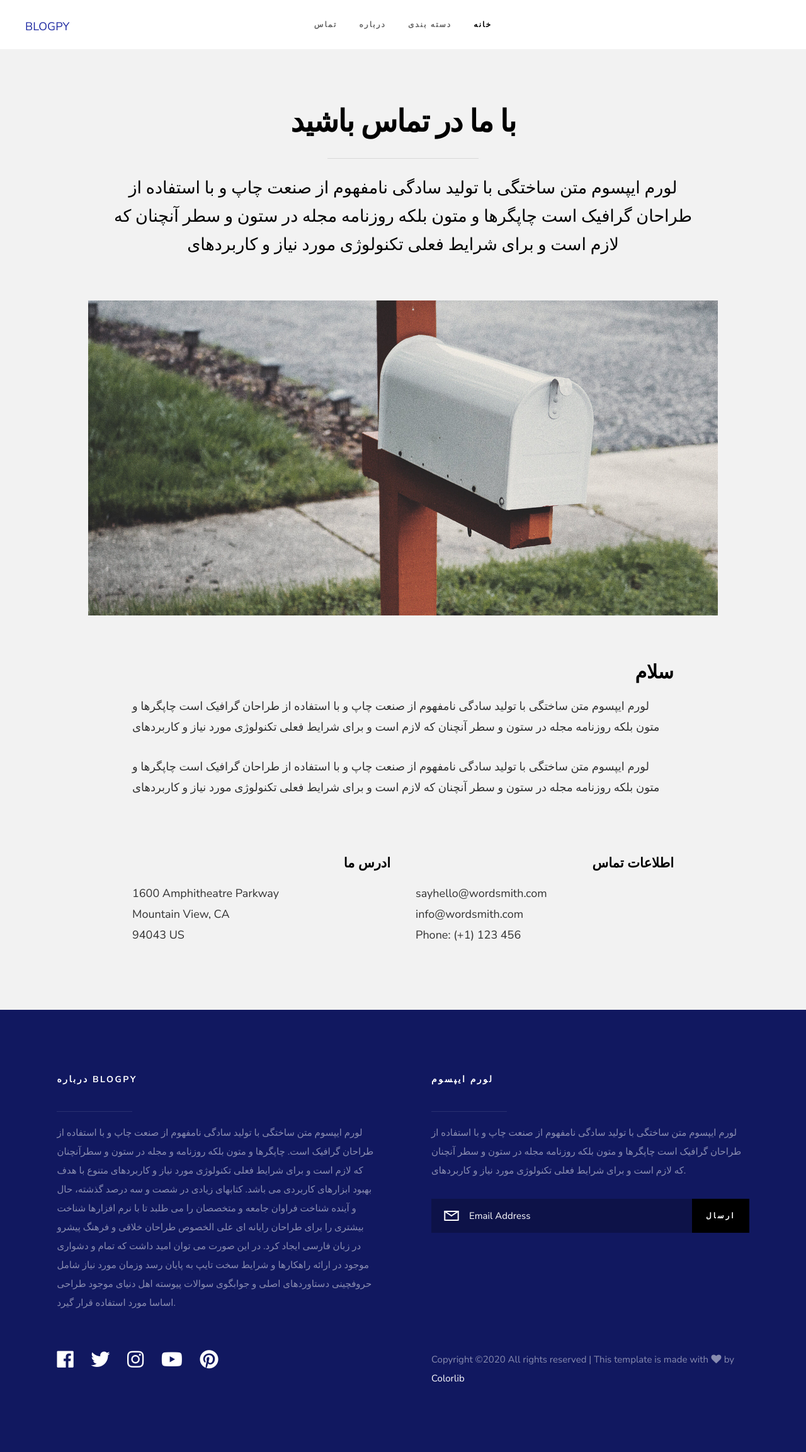
After one commit to mehdi-1987/blogpy, a Django app: page /contact/ in a window 1280 px wide. The commit adds this page. Shown: the whole page at 63% size. Run offline with Django 3.2, Linux system fonts and the light colour scheme; some libraries are stand-ins or nearby versions.

Commit message:
add contactpage

```diff
--- a/blog/models.py
+++ b/blog/models.py
@@ -28,6 +28,8 @@ class Article(models.Model):
     created_at = models.DateTimeField(default=datetime.now , blank= False)
     category = models.ForeignKey('Category',on_delete=models.CASCADE)
     author = models.ForeignKey('UserProfile', on_delete=models.CASCADE)
+    promote = models.BooleanField(default=False)
+
     def __str__(self):
         return self.title
 
--- /dev/null
+++ b/blog/templates/page-contact.html
@@ -0,0 +1,232 @@
+<!DOCTYPE html>
+<html class="no-js" lang="en">
+<head>
+
+    <!--- basic page needs
+    ================================================== -->
+    <meta charset="utf-8">
+    <title>Contact - Blogpy</title>
+    <meta name="description" content="">
+    <meta name="author" content="">
+
+    <!-- mobile specific metas
+    ================================================== -->
+    <meta name="viewport" content="width=device-width, initial-scale=1, maximum-scale=1">
+
+    <!-- CSS
+    ================================================== -->
+    <link rel="stylesheet" href="static/css/base.css">
+    <link rel="stylesheet" href="static/css/vendor.css">
+    <link rel="stylesheet" href="static/css/main.css">
+
+    <!-- script
+    ================================================== -->
+    <script src="static/js/modernizr.js"></script>
+
+    <!-- favicons
+    ================================================== -->
+    <link rel="shortcut icon" href="favicon.ico" type="image/x-icon">
+    <link rel="icon" href="favicon.ico" type="image/x-icon">
+
+</head>
+
+<body id="top">
+
+<!-- preloader
+    ================================================== -->
+    <div id="preloader">
+        <div id="loader" class="dots-fade">
+            <div></div>
+            <div></div>
+            <div></div>
+        </div>
+    </div>
+
+
+    <!-- header
+    ================================================== -->
+<header class="s-header header">
+
+    <div class="header__logo">
+        <a class="logo" href="index.html">
+            BLOGPY
+        </a>
+    </div> <!-- end header__logo -->
+
+    <a class="header__toggle-menu" href="#0" title="Menu"><span>منو</span></a>
+    <nav class="header__nav-wrap">
+
+        <h2 class="header__nav-heading h6">هدایت به</h2>
+
+        <ul class="header__nav">
+            <li><a href="page-contact.html" title="">تماس</a></li>
+            <li><a href="page-about.html" title="">درباره</a></li>
+            <li>
+                <a href="#0" title="">دسته بندی</a>
+            </li>
+
+            <li class="current"><a href="index.html" title="">خانه</a></li>
+        </ul> <!-- end header__nav -->
+
+        <a href="#0" title="Close Menu" class="header__overlay-close close-mobile-menu">بستن</a>
+
+    </nav> <!-- end header__nav-wrap -->
+
+</header> <!-- s-header -->
+
+
+<!-- s-content
+================================================== -->
+    <section class="s-content s-content--top-padding s-content--narrow">
+
+        <div class="row narrow">
+            <div class="col-full s-content__header">
+                <h1 class="display-1 display-1--with-line-sep">با ما در تماس باشید</h1>
+                <p class="lead">
+                    لورم ایپسوم متن ساختگی با تولید سادگی نامفهوم از صنعت چاپ و با استفاده از طراحان گرافیک است چاپگرها و متون بلکه روزنامه مجله در ستون و سطر آنچنان که لازم است و برای شرایط فعلی تکنولوژی مورد نیاز و کاربردهای</p>
+            </div>
+        </div>
+
+        <div class="row">
+            <div class="col-full s-content__main">
+                <p>
+                <img src="static/images/thumbs/contact/contact-1000.jpg"
+                     srcset="static/images/thumbs/contact/contact-2000.jpg 2000w,
+                             static/images/thumbs/contact/contact-1000.jpg 1000w,
+                             static/images/thumbs/contact/contact-500.jpg 500w"
+                     sizes="(max-width: 2000px) 100vw, 2000px" alt="">
+                </p>
+
+                <h2 style="text-align: right">سلام</h2>
+
+                <p>
+                    لورم ایپسوم متن ساختگی با تولید سادگی نامفهوم از صنعت چاپ و با استفاده از طراحان گرافیک است چاپگرها و متون بلکه روزنامه مجله در ستون و سطر آنچنان که لازم است و برای شرایط فعلی تکنولوژی مورد نیاز و کاربردهای
+
+                <p>
+                لورم ایپسوم متن ساختگی با تولید سادگی نامفهوم از صنعت چاپ و با استفاده از طراحان گرافیک است چاپگرها و متون بلکه روزنامه مجله در ستون و سطر آنچنان که لازم است و برای شرایط فعلی تکنولوژی مورد نیاز و کاربردهای
+                </p>
+
+
+
+                <div class="row">
+                    <div class="col-six tab-full">
+                        <h4 style="text-align: right;">ادرس ما</h4>
+
+                        <p>
+                        1600 Amphitheatre Parkway<br>
+                        Mountain View, CA<br>
+                        94043 US
+                        </p>
+
+                    </div>
+
+                    <div class="col-six tab-full">
+                        <h4 style="text-align: right">اطلاعات تماس</h4>
+
+                        <p>sayhello@wordsmith.com<br>
+                        info@wordsmith.com <br>
+                        Phone: (+1) 123 456
+                        </p>
+
+                    </div>
+                </div>
+
+            </div> <!-- s-content__main -->
+        </div> <!-- end row -->
+
+    </section> <!-- end s-content -->
+
+
+
+
+    <!-- s-footer
+    ================================================== -->
+<footer class="s-footer">
+
+    <div class="s-footer__main">
+        <div class="row">
+
+            <div class="col-six tab-full s-footer__about">
+
+                <h4>درباره BLOGPY</h4>
+
+                <p>لورم ایپسوم متن ساختگی با تولید سادگی نامفهوم از صنعت چاپ و با استفاده از طراحان گرافیک است. چاپگرها و متون بلکه روزنامه و مجله در ستون و سطرآنچنان که لازم است و برای شرایط فعلی تکنولوژی مورد نیاز و کاربردهای متنوع با هدف بهبود ابزارهای کاربردی می باشد. کتابهای زیادی در شصت و سه درصد گذشته، حال و آینده شناخت فراوان جامعه و متخصصان را می طلبد تا با نرم افزارها شناخت بیشتری را برای طراحان رایانه ای علی الخصوص طراحان خلاقی و فرهنگ پیشرو در زبان فارسی ایجاد کرد. در این صورت می توان امید داشت که تمام و دشواری موجود در ارائه راهکارها و شرایط سخت تایپ به پایان رسد وزمان مورد نیاز شامل حروفچینی دستاوردهای اصلی و جوابگوی سوالات پیوسته اهل دنیای موجود طراحی اساسا مورد استفاده قرار گیرد.</p>
+
+            </div> <!-- end s-footer__about -->
+
+            <div class="col-six tab-full s-footer__subscribe">
+
+                <h4>لورم ایپسوم</h4>
+
+                <p>لورم ایپسوم متن ساختگی با تولید سادگی نامفهوم از صنعت چاپ و با استفاده از طراحان گرافیک است چاپگرها و متون بلکه روزنامه مجله در ستون و سطر آنچنان که لازم است و برای شرایط فعلی تکنولوژی مورد نیاز و کاربردهای.</p>
+
+                <div class="subscribe-form">
+                    <form id="mc-form" class="group" novalidate="true">
+
+                        <input type="email" value="" name="EMAIL" class="email" id="mc-email" placeholder="Email Address" required="">
+
+                        <input type="submit" name="subscribe" value="ارسال">
+
+                        <label for="mc-email" class="subscribe-message"></label>
+
+                    </form>
+                </div>
+
+            </div> <!-- end s-footer__subscribe -->
+
+        </div>
+    </div> <!-- end s-footer__main -->
+
+    <div class="s-footer__bottom">
+        <div class="row">
+
+            <div class="col-six">
+                <ul class="footer-social">
+                    <li>
+                        <a href="#0"><i class="fab fa-facebook"></i></a>
+                    </li>
+                    <li>
+                        <a href="#0"><i class="fab fa-twitter"></i></a>
+                    </li>
+                    <li>
+                        <a href="#0"><i class="fab fa-instagram"></i></a>
+                    </li>
+                    <li>
+                        <a href="#0"><i class="fab fa-youtube"></i></a>
+                    </li>
+                    <li>
+                        <a href="#0"><i class="fab fa-pinterest"></i></a>
+                    </li>
+                </ul>
+            </div>
+
+            <div class="col-six">
+                <div class="s-footer__copyright">
+                        <span><!-- Link back to Colorlib can't be removed. Template is licensed under CC BY 3.0. -->
+Copyright &copy;<script>document.write(new Date().getFullYear());</script> All rights reserved | This template is made with <i class="fa fa-heart" aria-hidden="true"></i> by <a href="https://colorlib.com" target="_blank">Colorlib</a>
+                            <!-- Link back to Colorlib can't be removed. Template is licensed under CC BY 3.0. -->
+</span>
+                </div>
+            </div>
+
+        </div>
+    </div> <!-- end s-footer__bottom -->
+
+    <div class="go-top">
+        <a class="smoothscroll" title="Back to Top" href="#top"></a>
+    </div>
+
+</footer> <!-- end s-footer -->
+
+
+
+<!-- Java Script
+================================================== -->
+    <script src="static/js/jquery-3.2.1.min.js"></script>
+    <script src="static/js/plugins.js"></script>
+    <script src="https://maps.googleapis.com/maps/api/js"></script>
+    <script src="static/js/main.js"></script>
+
+</body>
+
+</html>
--- a/blog/urls.py
+++ b/blog/urls.py
@@ -2,6 +2,7 @@ from django.conf.urls import url
 from . import views
 
 urlpatterns = [
-    url(r'^$',views.IndexPage.as_view(), name='index')
+    url(r'^$',views.IndexPage.as_view(), name='index'),
+    url(r'^contact/$',views.ContactPage.as_view(),name='contact'),
 
 ]
--- a/blog/views.py
+++ b/blog/views.py
@@ -15,7 +15,26 @@ class IndexPage(TemplateView):
                 'category' : article.category.title,
                 'created_at' : article.created_at.date(),
             })
+
+        promote_data = []
+        all_promote_articles =Article.objects.filter(promote=True)
+        for promote_article in all_promote_articles:
+            promote_data.append({
+                'category':promote_article.category.title,
+                'title' : promote_article.title,
+                'author': promote_article.author.user.first_name +' '+ promote_article.author.user.last_name,
+                'avatar':promote_article.author.avatar.url if promote_article.author.avatar else None,
+                'cover': promote_article.cover.url if promote_article.cover else None,
+                'created_at' : promote_article.created_at.date(),
+            })
+
         context = {
             'article_data' : article_data,
+            'promote_article_data': promote_data,
         }
         return render(request,'index.html',context)
+
+
+## contact page
+class ContactPage(TemplateView):
+    template_name = "page-contact.html"
--- a/blogpy/urls.py
+++ b/blogpy/urls.py
@@ -27,3 +27,4 @@ urlpatterns = [
 
 if settings.DEBUG:
     urlpatterns += static(settings.MEDIA_URL, document_root= settings.MEDIA_ROOT)
+    urlpatterns += static("/contact/static/", document_root= settings.STATIC_ROOT)
```
Also changed, not shown: blog/templates/index.html (+10 -64 lines), 1 other file.
